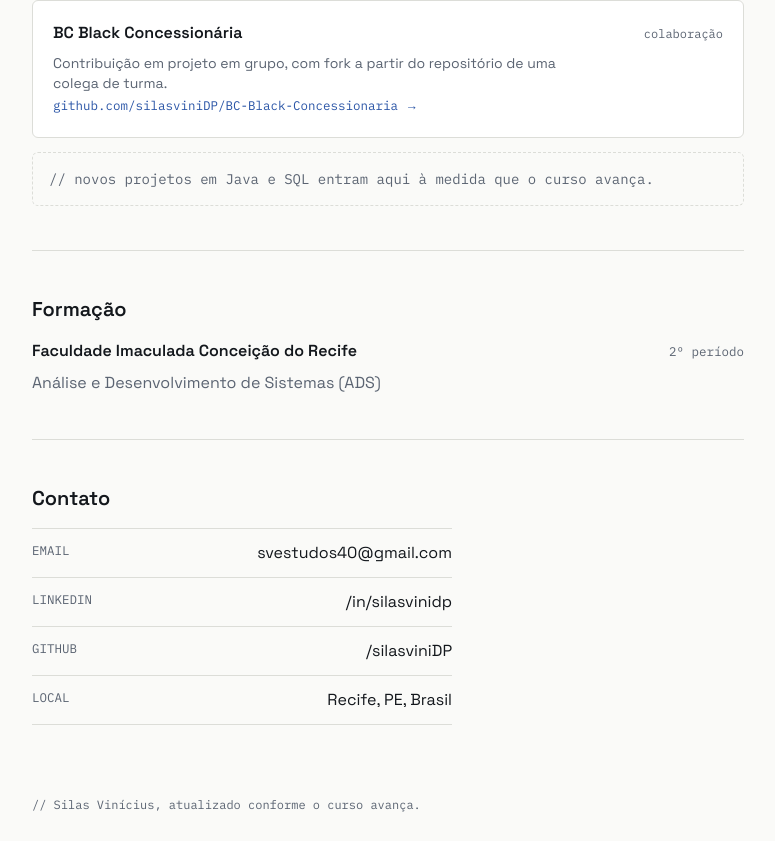
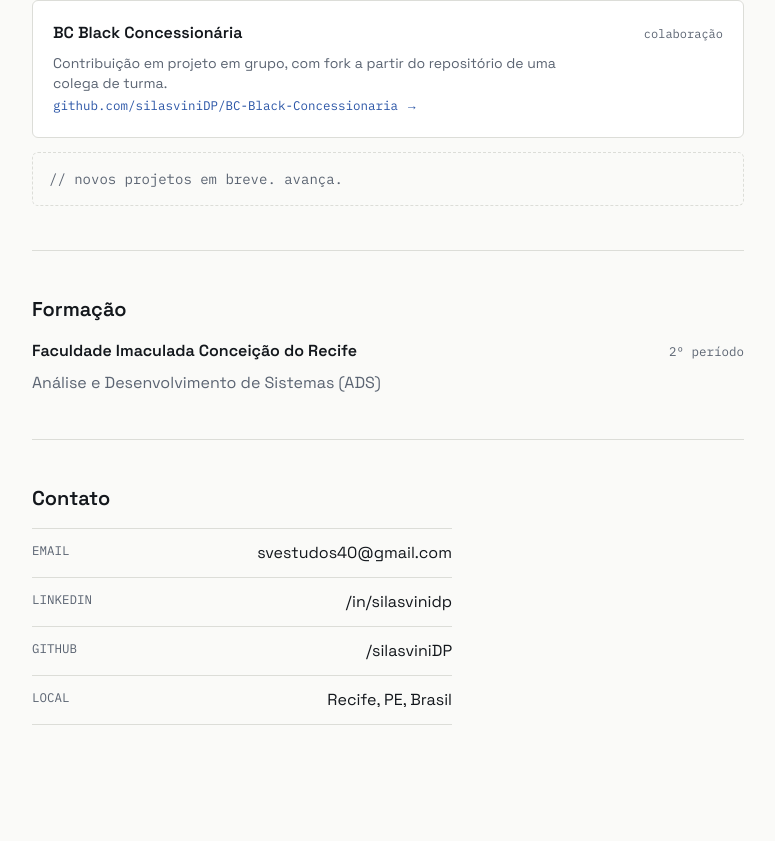
Before and after one commit to silasviniDP/Portfolio, a Next.js app: page / in a window 1280 px wide. Shown: the part 1232-2073 px from the top of the page, without its empty margins (252-1027 px from the left). Built offline with nearby package versions, Linux system fonts and the light colour scheme.

Commit message:
refactor: ajusta pequenos trechos em projects e footer

```diff
--- a/components/Footer.tsx
+++ b/components/Footer.tsx
@@ -2,7 +2,6 @@ export default function Footer() {
   return (
     <footer className="pb-[calc(28px+env(safe-area-inset-bottom,0px))] pt-7">
       <p className="font-mono text-xs text-ink-soft">
-        // Silas Vinícius, atualizado conforme o curso avança.
       </p>
     </footer>
   );
--- a/components/Projects.tsx
+++ b/components/Projects.tsx
@@ -53,7 +53,7 @@ export default function Projects() {
       ))}
 
       <div className="rounded-md border border-dashed border-line p-4 font-mono text-sm text-ink-soft">
-        // novos projetos em Java e SQL entram aqui à medida que o curso
+        // novos projetos em breve.
         avança.
       </div>
     </section>
```
